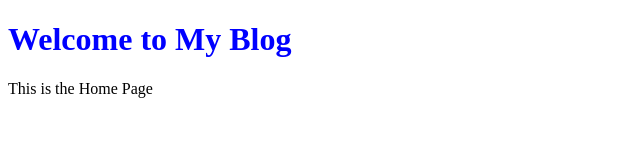
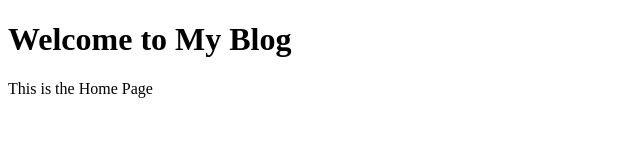
Before and after one commit to Maheen-17/Blogging-Website, a website: page src/home.html in a window 1280 px wide. Shown: the whole page, without its empty margins (0-640 px from the left). Drawn offline with Linux system fonts and the light colour scheme.

Commit message:
Update home.css

```diff
--- a/styles/home.css
+++ b/styles/home.css
@@ -4,5 +4,5 @@ body {
 }
 
 h1 {
-  color: blue;
+  color1: blue;
 }
```
